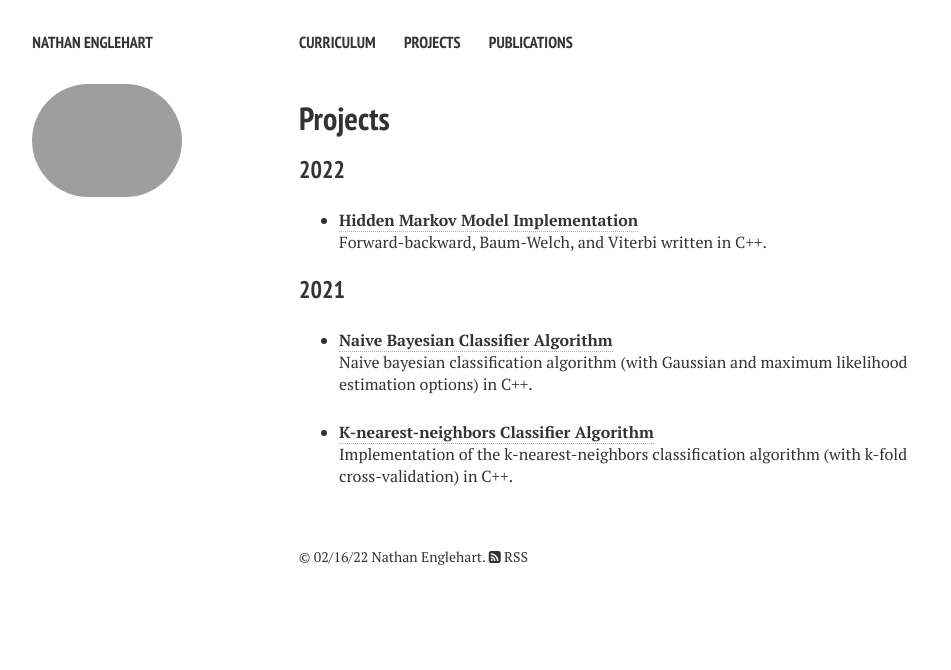
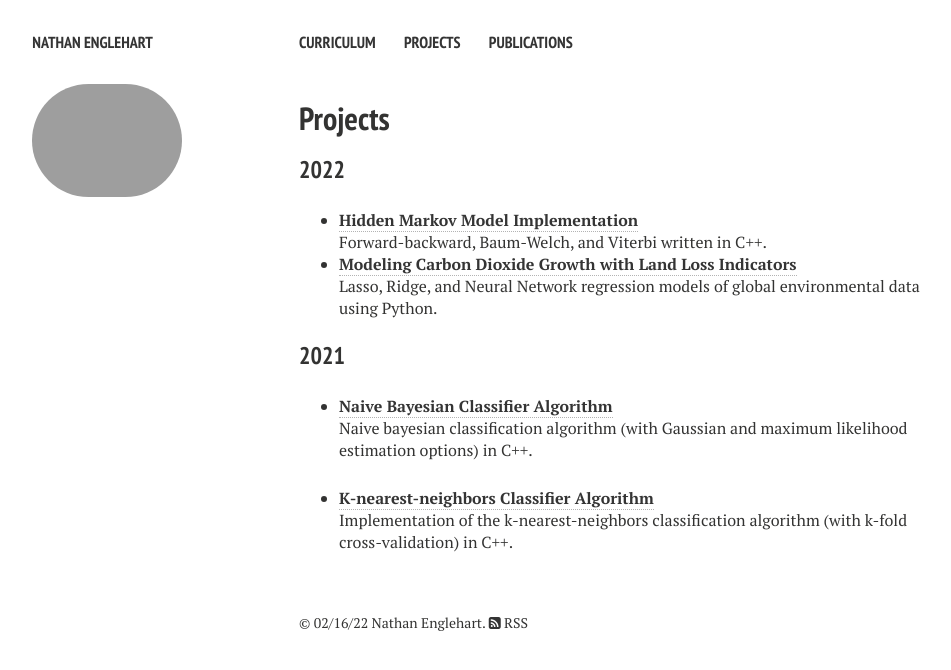
Before and after one commit to nathanenglehart/nathanenglehart.github.io, a Jekyll site: the page built from projects.md, in a window 1280 px wide. Shown: the top 670 px of the page, without its empty margins (21-972 px from the left). Built offline with Jekyll 4.4.1, drawn with Linux system fonts in a browser that asks for light colours; nearby versions of some CDN libraries.

Commit message:
added 339

```diff
--- a/projects.md
+++ b/projects.md
@@ -11,6 +11,8 @@ comments: false
 
 * [**Hidden Markov Model Implementation**](https://github.com/nathanenglehart/hmm)<br>
   Forward-backward, Baum-Welch, and Viterbi written in C++. <br>
+* [**Modeling Carbon Dioxide Growth with Land Loss Indicators**](https://github.com/nathanenglehart/eco-vit-ml)<br>
+  Lasso, Ridge, and Neural Network regression models of global environmental data using Python. <br>
 
 ### 2021
 
```
